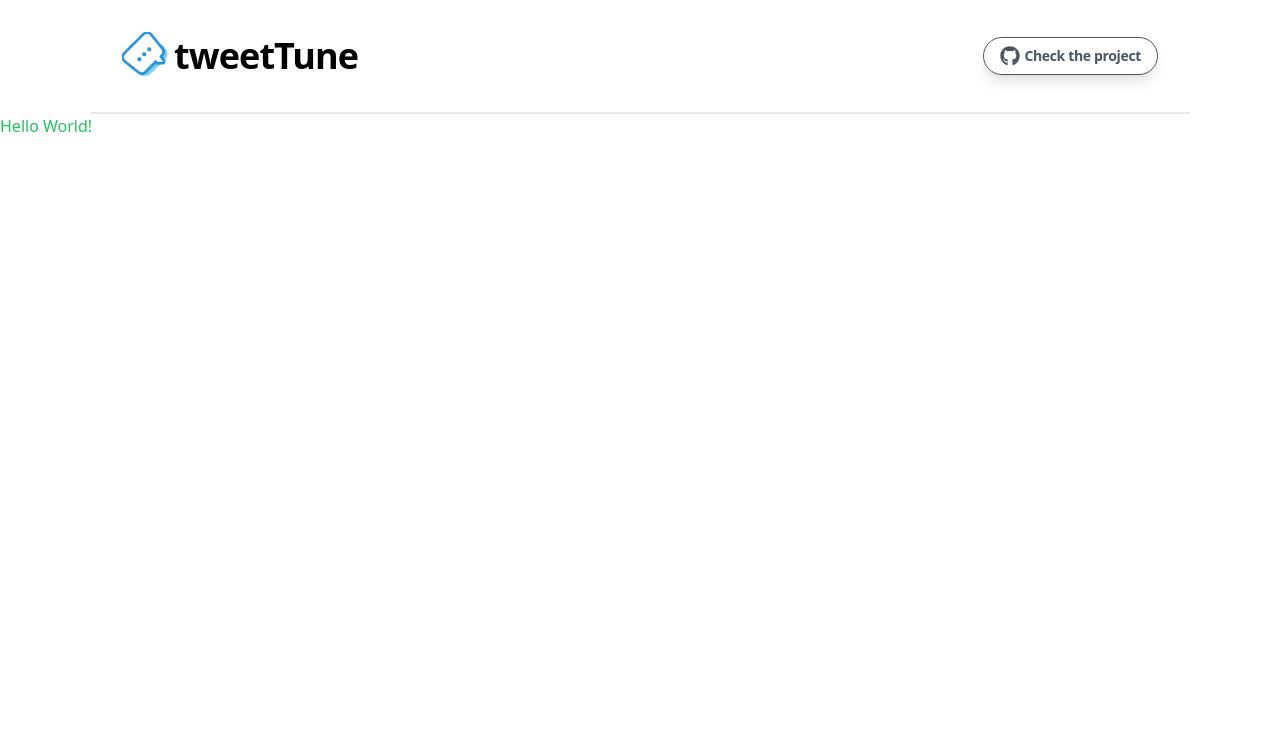
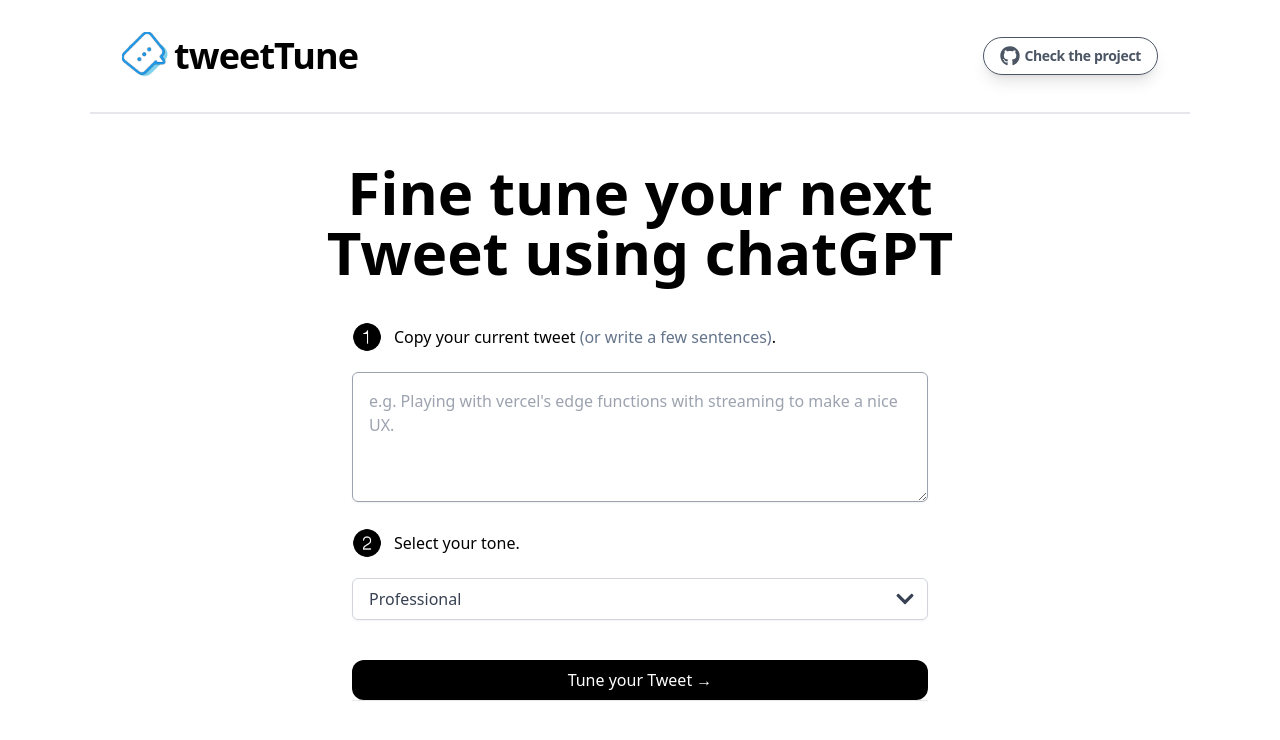
Before and after one commit to dsaglam94/tweettune-io, a Next.js app: page / in a window 1280 px wide. Shown: the top 740 px of the page. Built offline with nearby package versions, Linux system fonts and the light colour scheme.

Commit message:
creates index page

```diff
--- a/pages/index.tsx
+++ b/pages/index.tsx
@@ -2,10 +2,70 @@ import Head from "next/head";
 import Image from "next/image";
 import { Inter } from "next/font/google";
 import Header from "@/components/Header";
-
+import { useRef, useState } from "react";
+import { BeatLoader } from "react-spinners";
+import { Toaster, toast } from "react-hot-toast";
+import DropDown, { tweetToneType } from "@/components/DropDown";
 const inter = Inter({ subsets: ["latin"] });
 
 export default function Home() {
+  const [tweet, setTweet] = useState<string>("");
+  const [tweetTone, setTweetTone] = useState<tweetToneType>("Professional");
+  const [loading, setLoading] = useState<boolean>(false);
+  const [tunedTweets, setTunedTweets] = useState<string>("");
+
+  const tuneRef = useRef<null | HTMLDivElement>(null);
+
+  const scrollToTunedTweets = () => {
+    if (tuneRef.current !== null) {
+      tuneRef.current.scrollIntoView({ behavior: "smooth" });
+    }
+  };
+
+  const prompt = `correct any grammar issues in this sentence: "${tweet}" and make it sound ${
+    tweetTone === "Funny" ? "funnier" : `more ${tweetTone}`
+  }. Make sure there are not more than 280 characters. Give me 2 different versions that clearly labeled "1." and "2.".`;
+
+  // const prompt = `Generate 2 ${tweetTone} twitter biographies with no hashtags and clearly labeled "1." and "2.". "Make sure there is a joke in there and it's a little ridiculous." Make sure each generated biography is less than 160 characters, has short sentences that are found in Twitter bios, and base them on this context: ${tweet}.`;
+
+  async function tuneTweet(e: React.SyntheticEvent) {
+    e.preventDefault();
+    setTunedTweets("");
+    setLoading(true);
+    const response = await fetch("/api/tune", {
+      method: "POST",
+      headers: {
+        "Content-Type": "application/json",
+      },
+      body: JSON.stringify({
+        prompt,
+      }),
+    });
+
+    if (!response.ok) {
+      throw new Error(response.statusText);
+    }
+
+    // This data is a ReadableStream
+    const data = response.body;
+    if (!data) {
+      return;
+    }
+
+    const reader = data.getReader();
+    const decoder = new TextDecoder();
+    let done = false;
+
+    while (!done) {
+      const { value, done: doneReading } = await reader.read();
+      done = doneReading;
+      const chunkValue = decoder.decode(value);
+      setTunedTweets((prev) => prev + chunkValue);
+    }
+    scrollToTunedTweets();
+    setLoading(false);
+  }
+
   return (
     <>
       <Head>
@@ -17,9 +77,108 @@ export default function Home() {
         <meta name="viewport" content="width=device-width, initial-scale=1" />
         <link rel="icon" href="/favicon.ico" />
       </Head>
-      <main className="">
+      <main className="min-h-screen">
         <Header />
-        <div className="text-green-500">Hello World!</div>
+        <section className="flex flex-col items-center justify-center max-w-5xl mx-auto px-8 py-12">
+          <h1 className=" sm:text-5xl md:text-6xl text-3xl font-bold max-w-[708px] text-center">
+            Fine tune your next Tweet using chatGPT
+          </h1>
+
+          <div className="max-w-xl w-full">
+            <div className="flex mt-10 items-center space-x-3">
+              <Image
+                src="/black-1.png"
+                width={30}
+                height={30}
+                alt="1 icon"
+                className="mb-5 sm:mb-0"
+              />
+              <p className="text-left font-medium space-x-1">
+                Copy your current tweet
+                <span className="text-slate-500 ml-1">
+                  (or write a few sentences)
+                </span>
+                .
+              </p>
+            </div>
+            <textarea
+              value={tweet}
+              onChange={(e) => setTweet(e.target.value)}
+              rows={4}
+              className="w-full rounded-md border border-gray-400 shadow-sm focus:border-black focus:ring-black my-5 p-4"
+              placeholder={
+                "e.g. Playing with vercel's edge functions with streaming to make a nice UX."
+              }
+            />
+            <div className="flex mb-5 items-center space-x-3">
+              <Image src="/black-2.png" width={30} height={30} alt="1 icon" />
+              <p className="text-left font-medium">Select your tone.</p>
+            </div>
+            <div className="block">
+              <DropDown
+                tweetTone={tweetTone}
+                onTweetToneChange={(newTweeTone) => setTweetTone(newTweeTone)}
+              />
+            </div>
+            {!loading && (
+              <button
+                className="bg-black rounded-xl text-white font-medium px-4 py-2 sm:mt-10 mt-8 hover:bg-black/80 w-full"
+                onClick={(e) => tuneTweet(e)}
+              >
+                Tune your Tweet &rarr;
+              </button>
+            )}
+            {loading && (
+              <button
+                className="bg-black rounded-xl text-white font-medium px-4 py-2 sm:mt-10 mt-8 hover:bg-black/80 w-full"
+                disabled
+              >
+                <BeatLoader size={8} color="white" />
+              </button>
+            )}
+            <Toaster
+              position="top-center"
+              reverseOrder={false}
+              toastOptions={{ duration: 2000 }}
+            />
+            <hr className="h-px bg-gray-700 border-1 dark:bg-gray-700" />
+            <div className="space-y-10 my-10">
+              {tunedTweets && (
+                <>
+                  <div>
+                    <h2
+                      className="sm:text-4xl text-3xl font-bold text-slate-900 mx-auto text-center"
+                      ref={tuneRef}
+                    >
+                      Your tuned tweets
+                    </h2>
+                  </div>
+                  <div className="space-y-8 flex flex-col items-center justify-center max-w-xl mx-auto">
+                    {tunedTweets
+                      .substring(tunedTweets.indexOf("1") + 3)
+                      .split("2.")
+                      .map((tunedTweet) => {
+                        return (
+                          <div
+                            className="bg-white rounded-xl shadow-md p-4 hover:bg-gray-100 transition cursor-copy border"
+                            onClick={() => {
+                              navigator.clipboard.writeText(tunedTweet);
+                              toast("Tweet copied to clipboard", {
+                                icon: "✂️",
+                              });
+                            }}
+                            key={tunedTweet}
+                          >
+                            <p>{tunedTweet}</p>
+                          </div>
+                        );
+                      })}
+                  </div>
+                </>
+              )}
+            </div>
+          </div>
+        </section>
       </main>
     </>
   );
```
